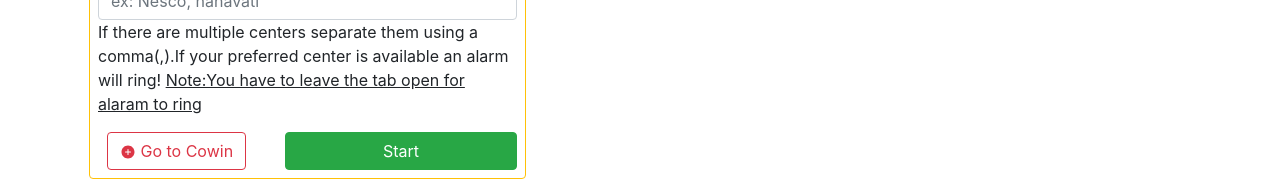
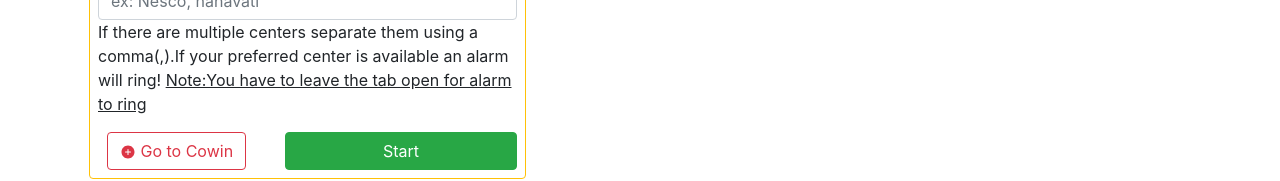
Before and after one commit to Adityassinghania/covid19-vaccine-availability, a React (Create React App) app: page / in a window 1280 px wide. Shown: the part 387-568 px from the top of the page. Built offline with nearby package versions, Linux system fonts and the light colour scheme; no server answers.

Commit message:
Update App.js

```diff
--- a/src/App.js
+++ b/src/App.js
@@ -140,7 +140,7 @@ function App() {
           <div className="input-group rounded">
             <input type="search" className="form-control rounded" placeholder="ex: Nesco, nanavati" aria-label="Search" aria-describedby="search-addon" onChange={handleChange("alert")}/>
           </div>
-      <p>If there are multiple centers separate them using a comma(,).If your preferred center is available an alarm will ring! <u>Note:You have to leave the tab open for alaram to ring</u></p>
+      <p>If there are multiple centers separate them using a comma(,).If your preferred center is available an alarm will ring! <u>Note:You have to leave the tab open for alarm to ring</u></p>
       <div className="row">
       <div className="col-5 text-center">
         <a href = "https://www.cowin.gov.in/home" target="_blank"className="btn btn-outline-danger"><IoAddCircle/> Go to Cowin</a>
```
